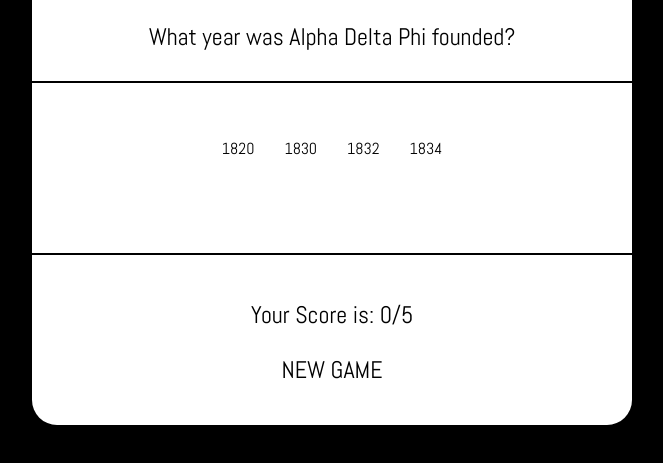
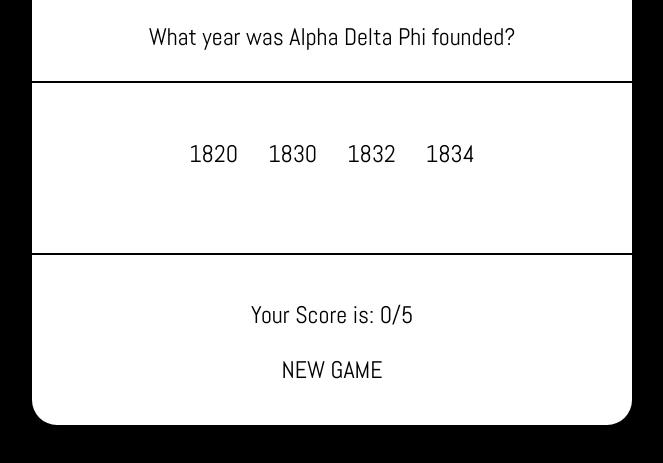
Before and after one commit to griffincox/quiz-app, a plain HTML site: page index.html in a window 1280 px wide. Shown: the part 225-688 px from the top of the page, without its empty margins (308-971 px from the left). Drawn offline with nearby package versions, Linux system fonts and the light colour scheme.

Commit message:
changed founder question to first name to up font-size

```diff
--- a/css/style.css
+++ b/css/style.css
@@ -29,7 +29,7 @@
   text-align: center;
   border-bottom: 2px solid black;
   font-family: 'Abel', sans-serif;
-  font-size: 1rem;
+  font-size: 1.5rem;
 }
 ul {
   display: inline-block;
--- a/js/app.js
+++ b/js/app.js
@@ -3,7 +3,7 @@
 var questionnum = 1;
 var question = [
   "What year was Alpha Delta Phi founded?",
-  "What is the name of our illustrious founder?",
+  "What is the first name of our illustrious founder?",
   "What year was our chapter house built?",
   "How many chapters do we have internationally?",
   "Fill in the blank: ____ Troll"
@@ -14,11 +14,11 @@
   "1832",
   "1834",
   "1832",
-  "Samuel Eels",
-  "Samuel Eldrick",
-  "Richard Eels",
-  "Richard Eldrick",
-  "Samuel Eels",
+  "Samuel",
+  "Rodrick",
+  "Tyrion",
+  "Richard",
+  "Samuel",
   "1920",
   "1925",
   "1926",
```
